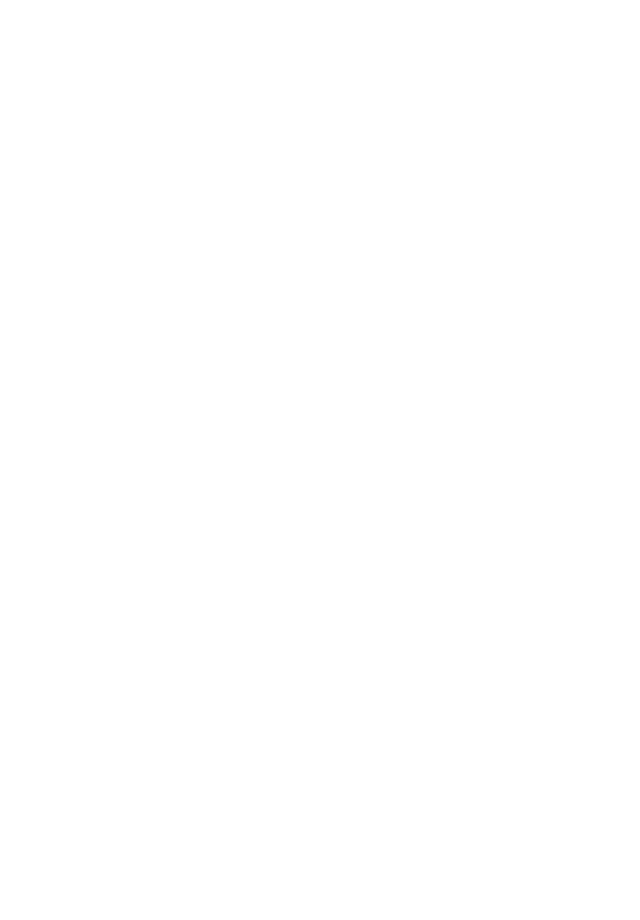
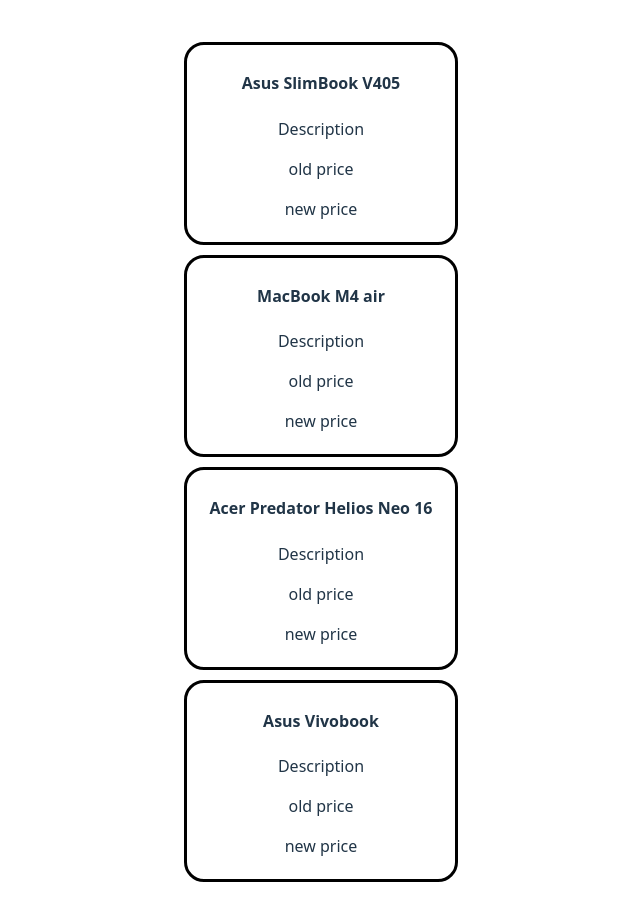
Before and after one commit to adityakankal2004/react-app, a React (Vite) app: page / in a window 1280 px wide. Shown: the top 920 px of the page, without its empty margins (337-977 px from the left). Before the commit the page ends 800 px from the top, so only its background shows below. Built offline with nearby package versions, Linux system fonts and the light colour scheme.

Commit message:
Amazon cards stage-1

```diff
--- a/src/MsgBox.jsx
+++ /dev/null
@@ -1,3 +0,0 @@
-export default function MsgBox({userName,textColor}){
-    return <h1 style={{color:textColor}}>Hello, {userName}</h1>
-}
--- /dev/null
+++ b/src/Price.jsx
@@ -0,0 +1,8 @@
+export default function Price(){
+    return (
+        <div>
+            <p>old price</p>
+            <p>new price</p>
+        </div>
+    );
+}
--- a/src/Product.jsx
+++ b/src/Product.jsx
@@ -1,9 +1,14 @@
 import "./Product.css"
+import Price from "./Price";
 
-function Product({title,price,features=[],features2}) {
+function Product({title}) {
+    let oldPrices = ["12,455","81,000","61,000","74,000"];
+    let newPrices = ["10,500","75,999","57,899","69,999"];
         return (
-        <div>
-
+        <div className="Product">
+            <h4>{title}</h4>
+            <p>Description</p>
+            <Price/>
         </div>
     );
 
--- a/src/ProductTab.jsx
+++ b/src/ProductTab.jsx
@@ -1,13 +1,13 @@
 import Product from "./Product.jsx";
 
 function ProductTab () {
-    let options = ["Durability","Hitech","Fast"];
-    let options2 = {a:"Hi-tech",b:"durable",c:"fast"};
+
     return (
         <>
-            <Product/>
-            <Product/>
-            <Product/>
+            <Product title="Asus SlimBook V405" idx={0}/>
+            <Product title="MacBook M4 air" idx={1}/>
+            <Product title="Acer Predator Helios Neo 16" idx={2}/>
+            <Product title="Asus Vivobook" idx={3}/>
         </>
     );
 }
--- a/src/Title.jsx
+++ /dev/null
@@ -1,6 +0,0 @@
-
-function Title(){
-    return <p>This is title</p>;
-}
-
-export default Title;
```
